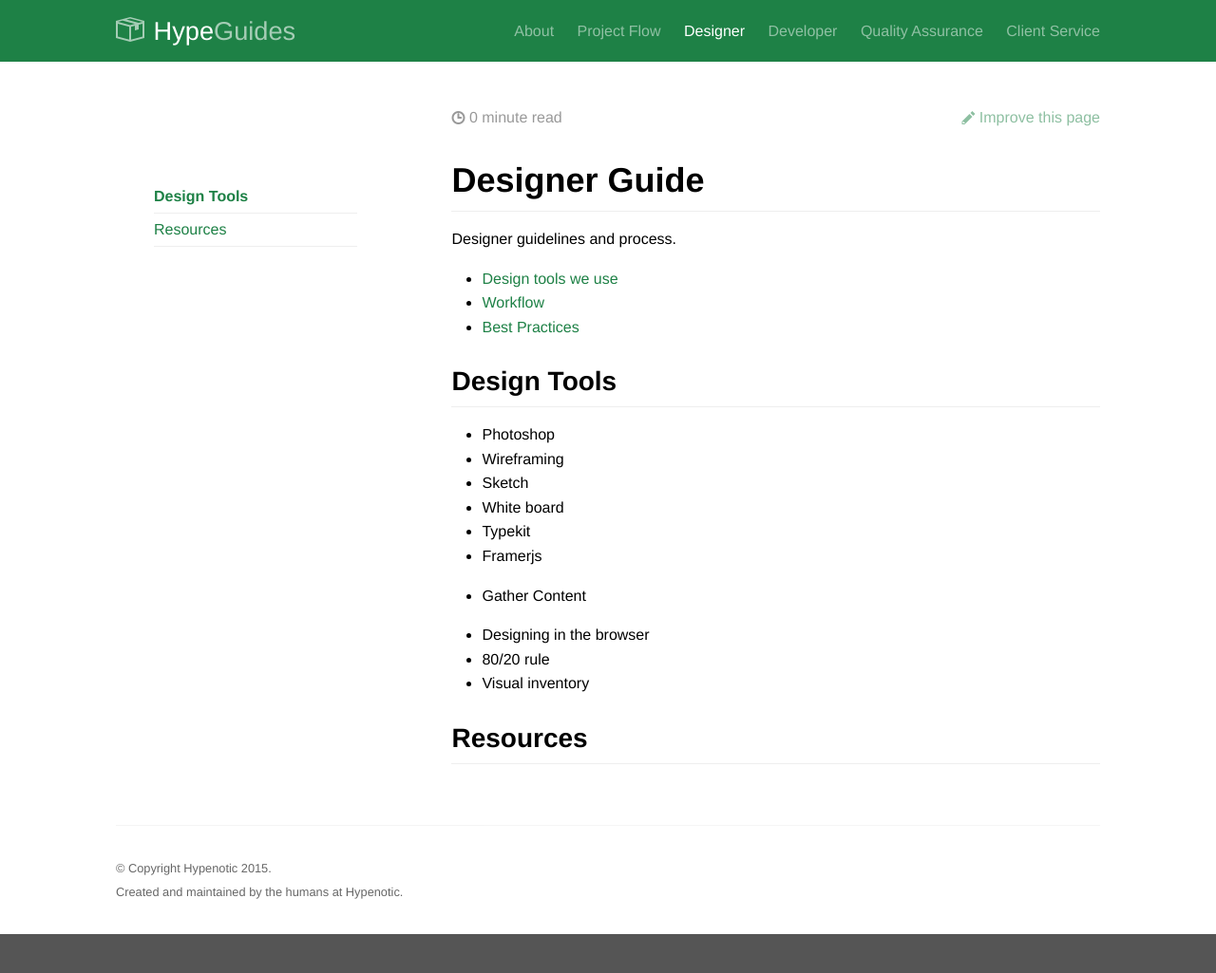
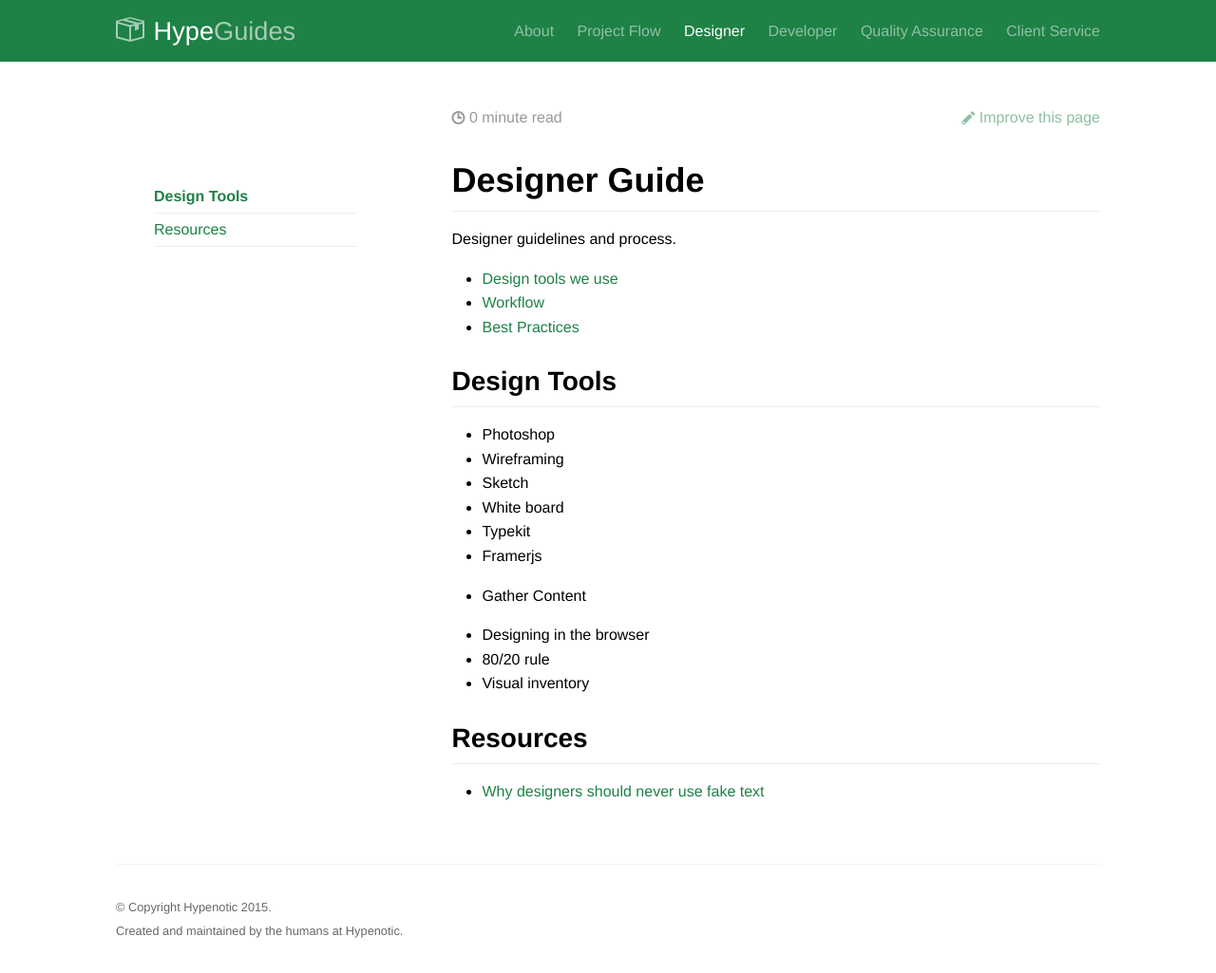
Before and after one commit to TaniaD13/handbook, a Jekyll site: the page built from designer.md, in a window 1280 px wide and 1025 px high. Shown: the whole window at 95% size. Built offline with Jekyll 4.4.1, drawn with Linux system fonts in a browser that asks for light colours; Markdown is read by kramdown in place of the engine named in the settings.

Commit message:
Update designer.md

```diff
--- a/designer.md
+++ b/designer.md
@@ -28,3 +28,4 @@ Designer guidelines and process.
 * Visual inventory
 
 ## Resources
+* [Why designers should never use fake text](]http://thenextweb.com/dd/2015/04/09/why-designers-should-never-use-fake-text/)
```
